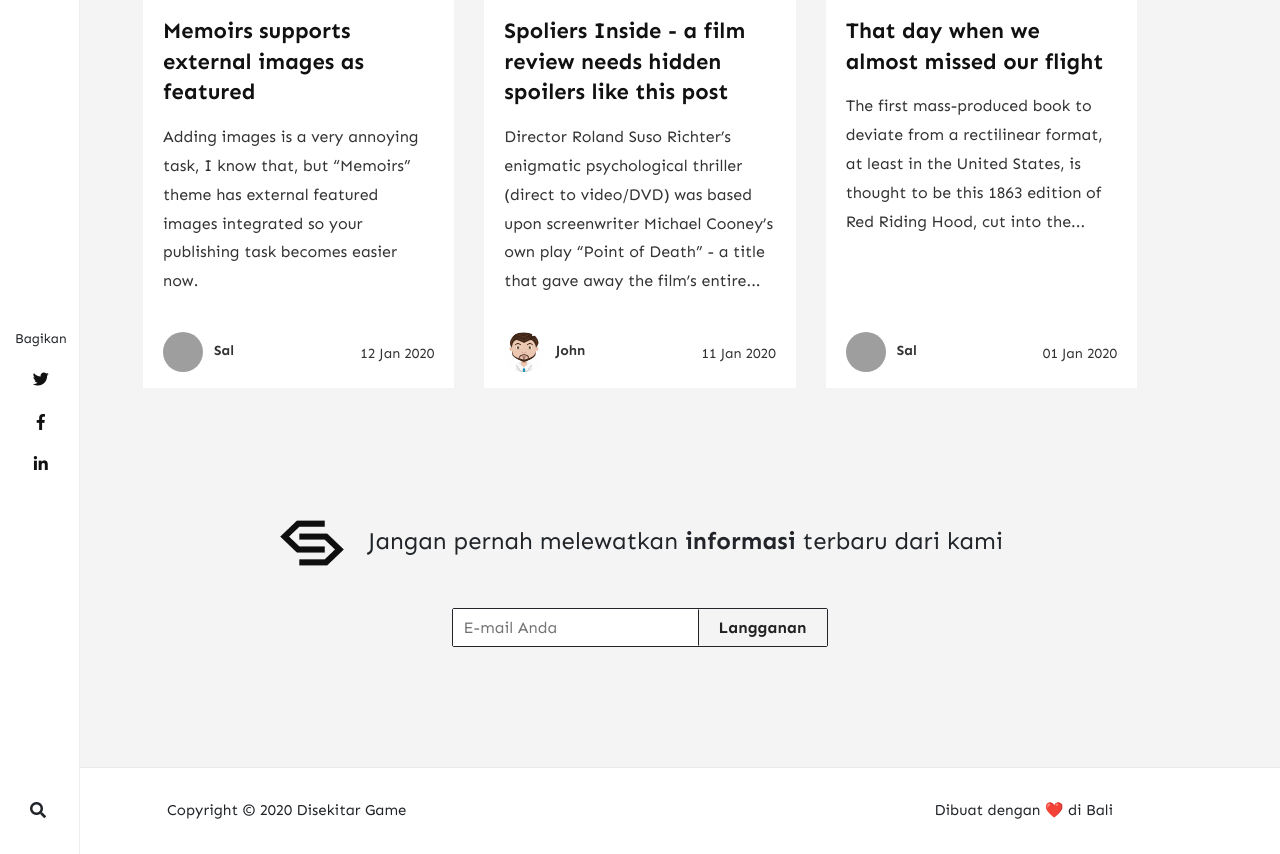
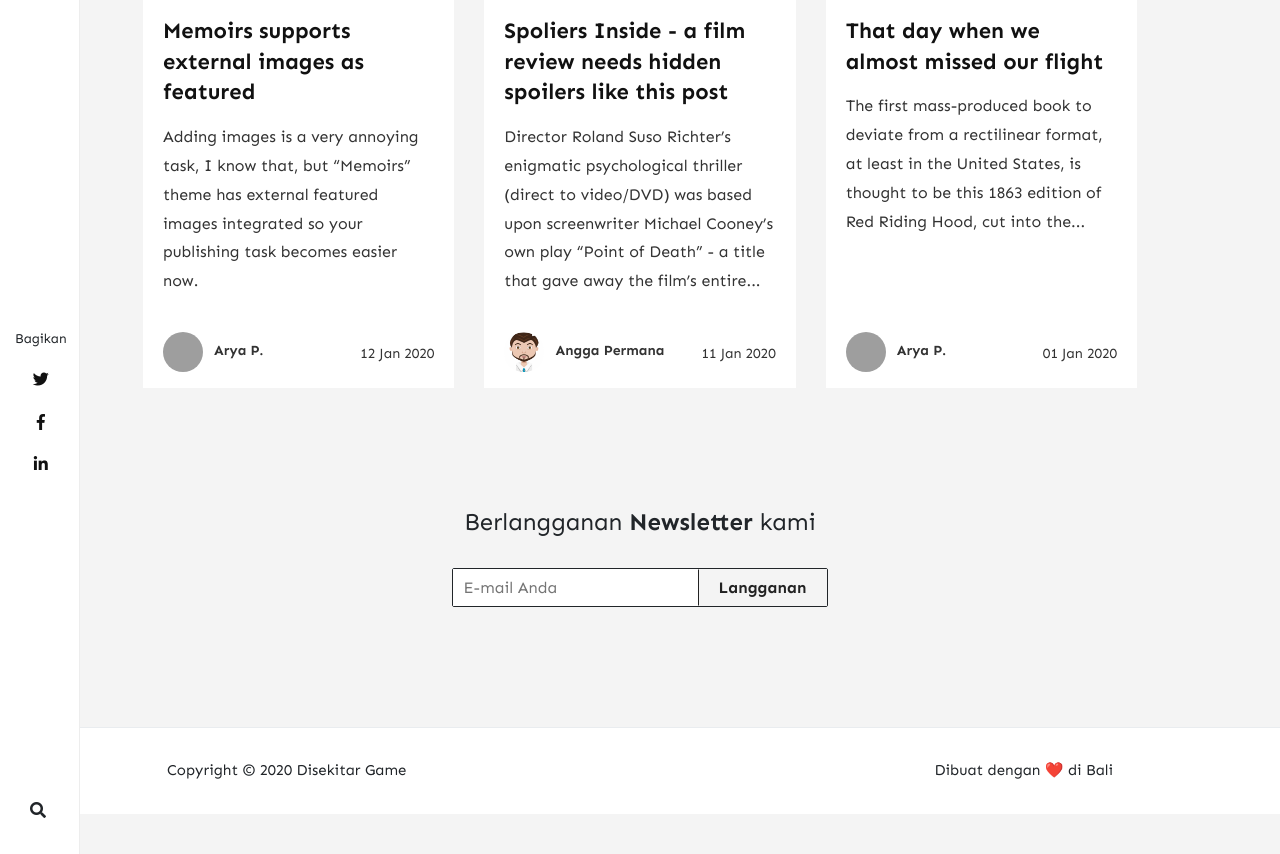
Before and after one commit to arytapermana/dsg-web, a Jekyll site: the page built from _posts/2020-02-2-les-ambassadeurs.md, in a window 1280 px wide and 900 px high, scrolled down 2505 px, cut to the strip 46-900 px from the top of the window. Built offline with Jekyll 4.4.1, drawn with Linux system fonts in a browser that asks for light colours; nearby versions of some CDN libraries; comment, search, counter and statistics services are not loaded; after the commit the page ends 3365 px from its top, so only the background shows below that; some of the changed lines change nothing that is shown; grey boxes are pictures that could not be loaded.

Commit message:
update-new

```diff
--- a/_config.yml
+++ b/_config.yml
@@ -1,36 +1,36 @@
 # Site
 name: "Disekitar Game"
 title: "Disekitar Game"
-description: "Disekitar Game, Dive deep world of gaming!"
+description: "Disekitar Game, deep dive world of gaming!"
 logo: 'assets/images/logo.png'
 favicon: 'assets/images/dsg-logo.png'
 baseurl: ''
-google_analytics: 'UA-xxxxxxxx-1'
+google_analytics: 'UA-148714211-1'
 disqus: 'disekitar-game'
-mailchimp-list: 'https://wowthemes.us11.list-manage.com/subscribe/post?u=8aeb20a530e124561927d3bd8&amp;id=8c3d2d214b'
+mailchimp-list: 'https://space.us3.list-manage.com/subscribe?u=119b8c921721eaa747d4230ea&id=d8f6b5e860'
 include: ["_pages"]
 permalink: /:title/
-email: wowthemesnet@gmail.com
+email: support@disekitargame.com
 
 # Authors
 authors:
   sal:
-    name: Sal
-    display_name: Sal
-    gravatar: e56154546cf4be74e393c62d1ae9f9d4
-    email: wowthemesnet@gmail.com
-    web: https://www.wowthemes.net/donate/
-    twitter: https://twitter.com/wowthemesnet
-    description: "Author of Mediumish, a Bootstrap Medium styled template available for WordPress, HTML, Ghost and Jekyll. You are currently previewing Jekyll template demo."
+    name: arya
+    display_name: Arya P.
+    gravatar: 01bcc0368a8e3c305e2b497d369fbee2
+    email: kadekarya4@gmail.com
+    web: #
+    twitter: #
+    description: "Founder"
   john:
-    name: John
-    display_name: John
+    name: angga
+    display_name: Angga Permana
     avatar: 'assets/images/avatar.png'
     gravatar: b1cc14991db7a456fcd761680bbc8f81
-    email: wowthemesnet@gmail.com
-    web: https://www.wowthemes.net
-    twitter: https://twitter.com/wowthemesnet
-    description: "This is the author box. Write a short description of the author here. You are currently previewing Mediumish demo, a Jekyll template compatible with Github pages."
+    email: #
+    web: #
+    twitter: #
+    description: "Founder"
 
 # Plugins
 plugins:
--- a/_layouts/default.html
+++ b/_layouts/default.html
@@ -93,7 +93,7 @@
     <!-- Newsletter
     ================================================== -->
     <div class="newsletter text-center">
-        <span class="h4"><img src="{{ site.baseurl }}/{{ site.logo }}" class="newsletter-logo" alt="{{site.title}}"> &nbsp; Jangan pernah melewatkan <b>informasi</b> terbaru dari kami</span>
+        <span class="h4">Berlangganan <b>Newsletter</b> kami</span>
         <form action="{{site.mailchimp-list}}" method="post" name="mc-embedded-subscribe-form" class="wj-contact-form validate" target="_blank" novalidate>
             <div class="mc-field-group d-inline-flex">
             <input type="email" placeholder="E-mail Anda" name="EMAIL" class="required email" id="mce-EMAIL" autocomplete="on" required>
```
Also changed, not shown: _posts/2020-02-2-les-ambassadeurs.md (line endings or trailing spaces).
